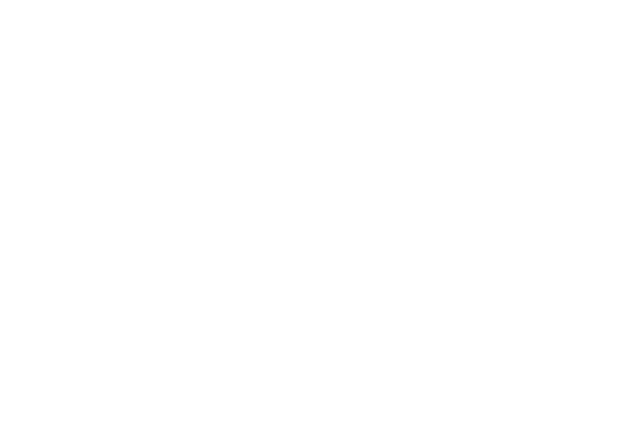
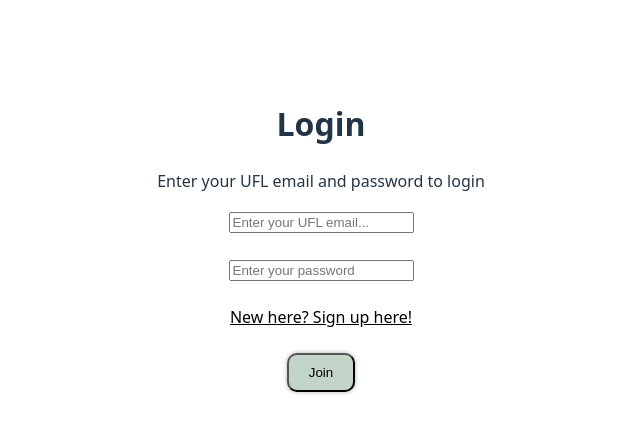
Before and after one commit to connor-kress/swamp-study, a React (Vite) app in the folder client/: page /login in a window 1280 px wide. Shown: the top 432 px of the page, without its empty margins (319-959 px from the left). Built offline with nearby package versions, Linux system fonts and the light colour scheme.

Commit message:
began working on login page

```diff
--- a/client/src/App.tsx
+++ b/client/src/App.tsx
@@ -23,7 +23,27 @@
 
 // Login Page (Placeholder)
 function Login() {
-  return <div></div>;
+  return (
+  <div style={{ textAlign: 'center', marginTop: '100px' }}>
+    <h1>Login</h1>
+    <p>Enter your UFL email and password to login</p>
+    <form style={{ display: 'flex', flexDirection: 'column', alignItems: 'center' }}>
+      <label style={{ textAlign: 'center' }}>
+        <input type="text" name="email" placeholder='Enter your UFL email...' />
+      </label>
+      <br />
+      <label style={{ textAlign: 'center' }}>
+        <input type="password" name="password" placeholder='Enter your password' />
+      </label>
+      <br />
+      <Link to="/signup" style={{ color: 'black' }}>New here? Sign up here!</Link>
+      <br />
+      <button type="submit" style={{ backgroundColor: '#C2D5C8', color: 'black', padding: '10px 20px', borderRadius: '10px', cursor: 'pointer', boxShadow: '0px 0px 5px rgba(0, 0, 0, 0.3)' }}>
+        Join
+      </button>
+    </form>
+  </div>
+);
 };
 
 // Signup Page (Placeholder)
```
Also changed, not shown: 1 other file (tests, documents, lock files or other folders).
